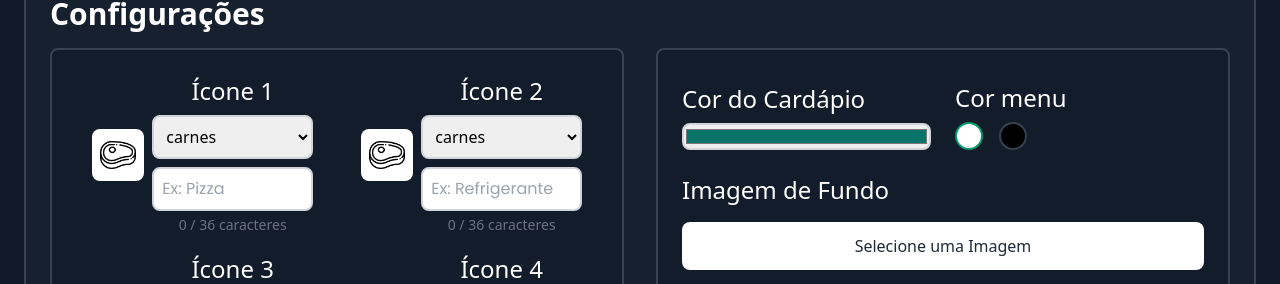
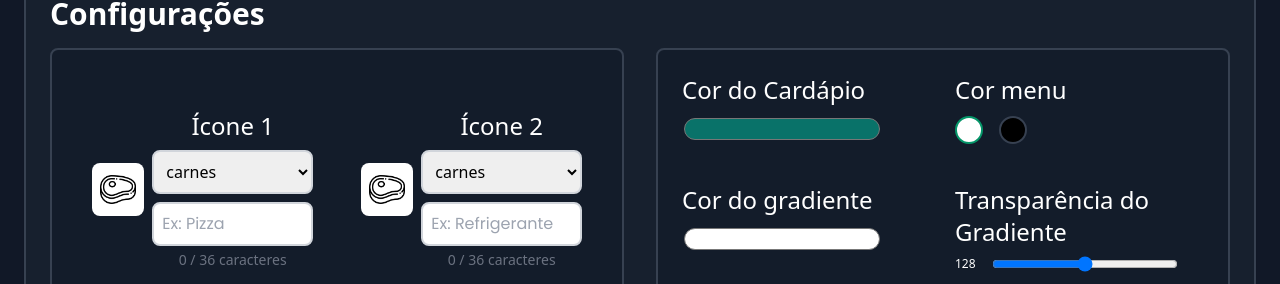
Before and after one commit to Daniel-GM/Gerador-Banner, a React (Vite) app: page / in a window 1280 px wide. Shown: the part 651-935 px from the top of the page. Built offline with nearby package versions, Linux system fonts and the light colour scheme; grey boxes are pictures that could not be loaded.

Commit message:
habilitado a alteração no gradiente

```diff
--- a/src/App.jsx
+++ b/src/App.jsx
@@ -1,14 +1,19 @@
+
 import { useState } from 'react'
 import Banner from './assets/components/Banner'
 import IconOptions from './assets/components/IconOptions'
 import { toPng } from 'html-to-image'
 import SelectLogo from './assets/components/SelectLogo'
 import ColorMenu from './assets/components/ColorMenu'
+import ColorGradient from './assets/components/ColorGradient'
+import TransparentGradient from './assets/components/TransparentGradient'
 
 function App() {
   const maxLength = 36
   const [color, setColor] = useState('#097269')
   const [selectedImage, setSelectedImage] = useState(null)
+  const [linearGradient, setLinearGradient] = useState('#ffffff')
+  const [transparentGradient, setTransparentGradient] = useState('80')
   const [logoMenu, setLogoMenu] = useState('./menu-w.png')
   const [iconOptions, setIconOptions] = useState([
     { id: 1, icon: '', text: '', sugestion: "Ex: Pizza" },
@@ -17,12 +22,22 @@ function App() {
     { id: 4, icon: '', text: '', sugestion: "Ex: Local do restaurante" }
   ])
 
-  const handleImageChange = (event) => {
-    const file = event.target.files[0]
+  const handleImageChange = (e) => {
+    const file = e.target.files[0]
     if (file) {
       const imageUrl = URL.createObjectURL(file)
       setSelectedImage(imageUrl)
     }
+  }
+
+  const handleGradientChange = (e) => {
+    setLinearGradient(e)
+  }
+
+  const handleTransparentGradientChange = (e) => {
+    const value = Math.round(e)
+    const hex = value.toString(16).padStart(2, '0')
+    setTransparentGradient(hex)
   }
 
   const handleIconOptionChange = (index, { icon, text }) => {
@@ -70,7 +85,7 @@ function App() {
         <div className="grid grid-cols-1 h-full">
           {/* Banner */}
           <div className="space-y-4 bg-gray-800/50 p-6 border-gray-700 border-2 rounded-lg shadow-sm mt-6 grid justify-center items-center">
-            <Banner color={color} options={iconOptions} image={selectedImage} menu={logoMenu} />
+            <Banner color={color} options={iconOptions} image={selectedImage} menu={logoMenu} linearGradient={linearGradient} transparent={transparentGradient} />
             <button
               children="Baixar Banner"
               className="bg-emerald-600 text-white p-4 rounded-lg mt-6"
@@ -100,17 +115,21 @@ function App() {
               </div>
               {/* Right */}
               <div className="flex flex-col bg-gray-900/50 p-6 border-gray-700 border-2 rounded-lg gap-6">
-                {/* Color title and logo menu (sigesis) */}
-                <div className="flex flex-row space-y-2 items-end gap-6">
+                {/* Color title, logo menu (sigesis) and Linear gradient */}
+                {[0, 1].map((rowIndex) => (
+                  <div key={rowIndex} className="flex flex-col md:flex-row mb-4 gap-6">
                     {[
                       <ColorMenu color={color} handleColorMenuChange={handleColorMenuChange} />,
-                    <SelectLogo onChange={(image) => setLogoMenu(image)} />
-                  ].map((component, index) => (
-                    <div key={index} className='flex flex-col w-full space-y-2'>
+                      <SelectLogo onChange={(image) => setLogoMenu(image)} />,
+                      <ColorGradient color={linearGradient} setLinear={handleGradientChange} />,
+                      <TransparentGradient transparent={transparentGradient} setTransparent={handleTransparentGradientChange} />
+                    ].slice(rowIndex * 2, rowIndex * 2 + 2).map((component, index) => (
+                      <div key={index} className='flex flex-col w-full gap-2'>
                         {component}
                       </div>
                     ))}
                   </div>
+                ))}
                 {/* Background Image */}
                 <div className="flex flex-col space-y-4">
                   <label className="text-white text-2xl">Imagem de Fundo</label>
@@ -150,7 +169,7 @@ function App() {
           </div>
         </div>
       </div>
-    </div>
+    </div >
   )
 }
 
--- a/src/assets/components/Banner.jsx
+++ b/src/assets/components/Banner.jsx
@@ -3,7 +3,7 @@ import GridIcons from './GridIcons'
 import Title from './Title'
 import Rhombus from './Rhombus'
 
-const Banner = ({ color, options, image, menu }) => {
+const Banner = ({ color, options, image, menu, linearGradient, transparent }) => {
   const [isOverflowing, setIsOverflowing] = useState(false)
 
   useEffect(() => {
@@ -25,7 +25,7 @@ const Banner = ({ color, options, image, menu }) => {
           id="banner"
           className="w-[1280px] h-[333px] relative bg-cover bg-center font-poppins"
           style={{
-            backgroundImage: `linear-gradient(to top, #ffffff80, transparent), ${
+            backgroundImage: `linear-gradient(to top, ${linearGradient}${transparent}, transparent), ${
               image ? `url(${image})` : 'url(/mercado.jpg)'
             }`,
             backgroundSize: '50% 100%',
--- /dev/null
+++ b/src/assets/components/ColorGradient.jsx
@@ -0,0 +1,15 @@
+const ColorGradient = ({ setLinear, color }) => {
+  return (
+    <>
+      <label className="text-white text-2xl">Cor do gradiente</label>
+      <input
+        type="color"
+        value={color}
+        className="inputStyle"
+        onChange={(e) => setLinear(e.target.value)}
+      />
+    </>
+  )
+}
+
+export default ColorGradient
--- a/src/assets/components/ColorMenu.jsx
+++ b/src/assets/components/ColorMenu.jsx
@@ -1,11 +1,11 @@
-const ColorMenu = ({ color, handleColorMenuChange }) => {
+const ColorMenu = ({ color, handleColorMenuChange}) => {
   return (
     <>
       <label className="text-white text-2xl">Cor do Cardápio</label>
       <input
         type="color"
         value={color}
-        className="rounded-lg border-2 w-full border-gray-300"
+        className="inputStyle"
         onChange={(e) => handleColorMenuChange(e.target.value)}
       />
     </>
--- /dev/null
+++ b/src/assets/components/TransparentGradient.jsx
@@ -0,0 +1,22 @@
+const TransparentGradient = ({ transparent, setTransparent }) => {
+  const value = parseInt(transparent, 16)
+
+  return (
+    <>
+      <label className="text-white text-2xl">Transparência do Gradiente</label>
+      <div className="flex gap-4">
+        <span className="text-white text-xs">{value}</span>
+        <input
+          type="range"
+          className="w-3/4"
+          min={0}
+          max={255}
+          value={value}
+          onChange={(e) => setTransparent(e.target.value)}
+        />
+      </div>
+    </>
+  )
+}
+
+export default TransparentGradient
--- a/src/index.css
+++ b/src/index.css
@@ -8,3 +8,18 @@
   font-weight: 400;
   font-display: swap;
 }
+
+.inputStyle {
+  -webkit-appearance: none;
+  -moz-appearance: none;
+  appearance: none;
+  background-color: transparent;
+  width: 200px;
+  height: 30px;
+  border: none;
+  cursor: pointer;
+}
+
+.inputStyle::-webkit-color-swatch {
+  border-radius: 200px;
+}
```
Also changed, not shown: src/assets/components/colorStyle.css (added). Lines whose indentation alone changed are shown as unchanged.
